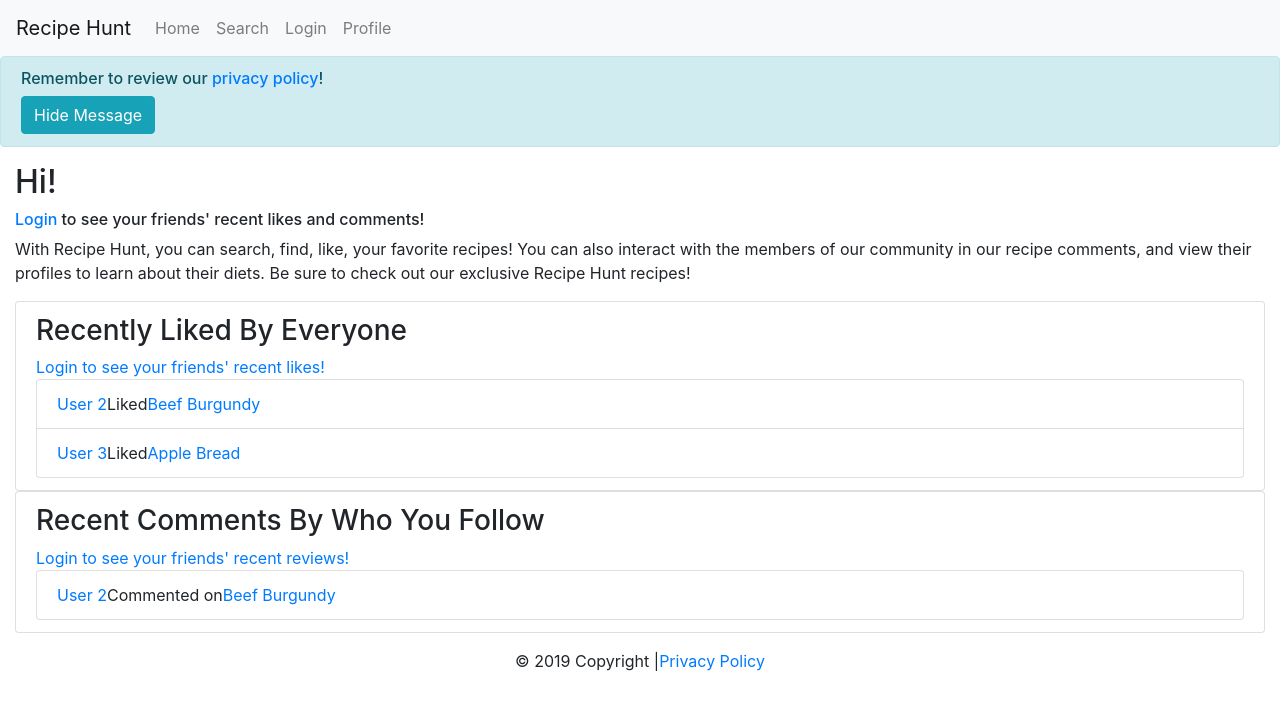
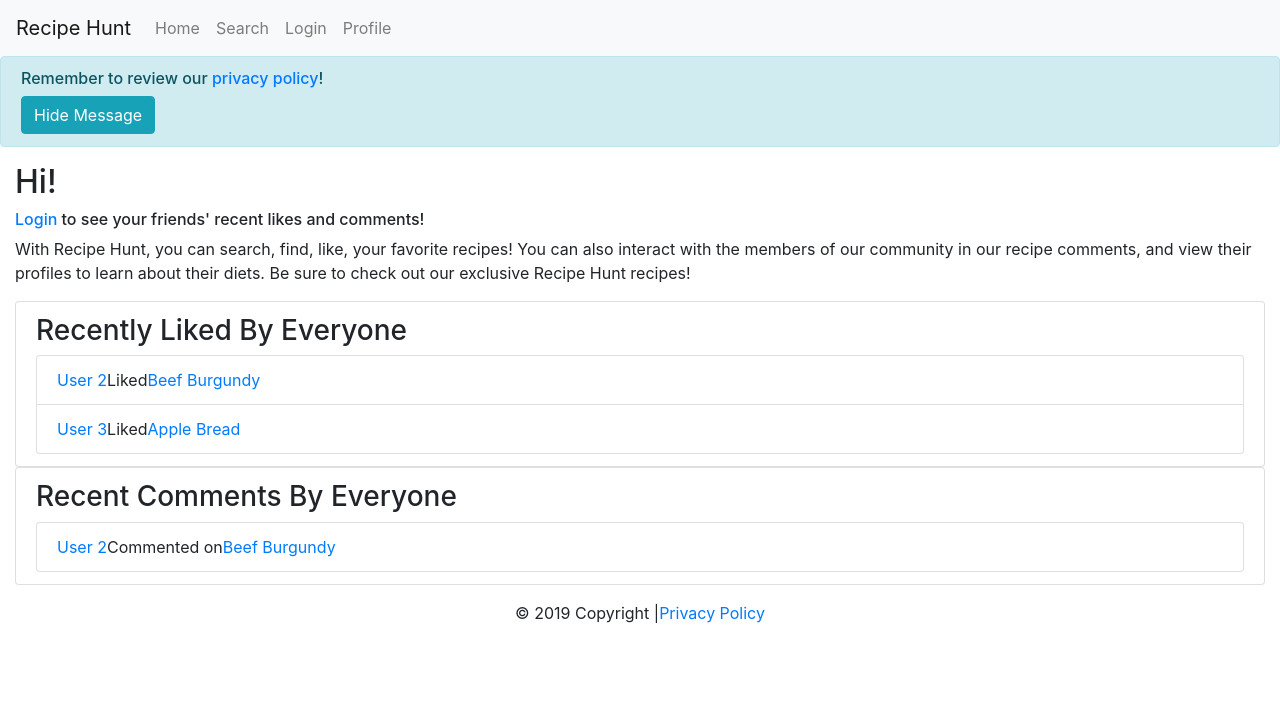
Before and after one commit to daniaalnahdi/wbdv-f19-team18, a React (Create React App) app: page / in a window 1280 px wide. Shown: the top 710 px of the page. Built offline with nearby package versions, Linux system fonts and the light colour scheme.

Commit message:
fix typos

```diff
--- a/src/components/HomePageLikesFeed.js
+++ b/src/components/HomePageLikesFeed.js
@@ -19,7 +19,6 @@ class HomePageLikesFeed extends React.Component {
               ? "Recently Liked By Who You Follow"
               : "Recently Liked By Everyone"}
           </h3>
-          {loginPrompt}
           <ul className="list-group">
             {this.props.likes &&
               this.props.likes.map(like => {
--- a/src/components/HomePageReviewsFeed.js
+++ b/src/components/HomePageReviewsFeed.js
@@ -15,10 +15,9 @@ export default class HomePageReviewsFeed extends React.Component {
         <div className=" list-group-item">
           <h3>
             {this.props.isLoggedIn
-              ? "Recent Comments By Friends"
-              : "Recent Comments By Who You Follow"}
+              ? "Recent Comments By Who You Follow"
+              : "Recent Comments By Everyone"}
           </h3>
-          {loginPrompt}
           <ul className="list-group">
             {this.props.reviews &&
               this.props.reviews.map(review => {
```
